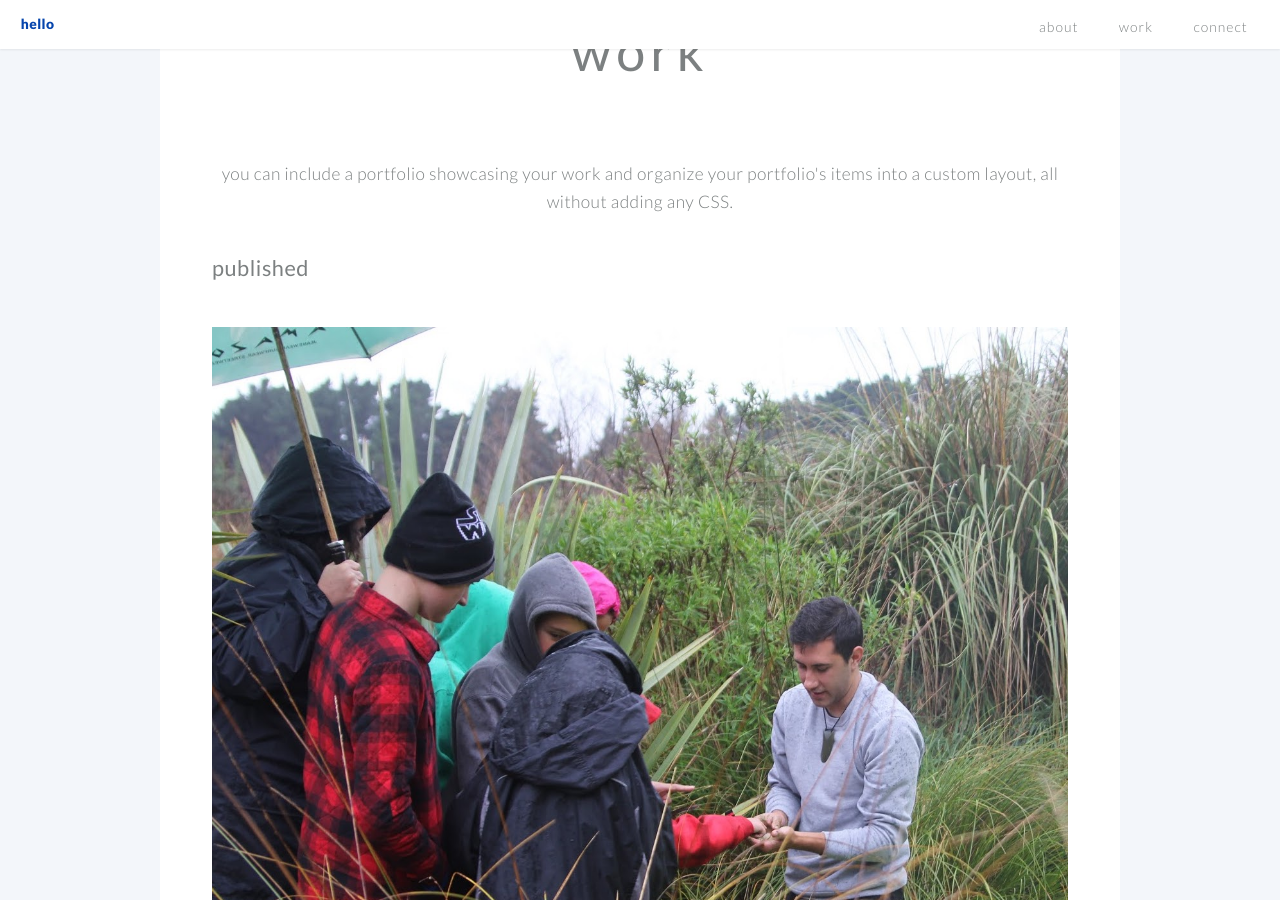
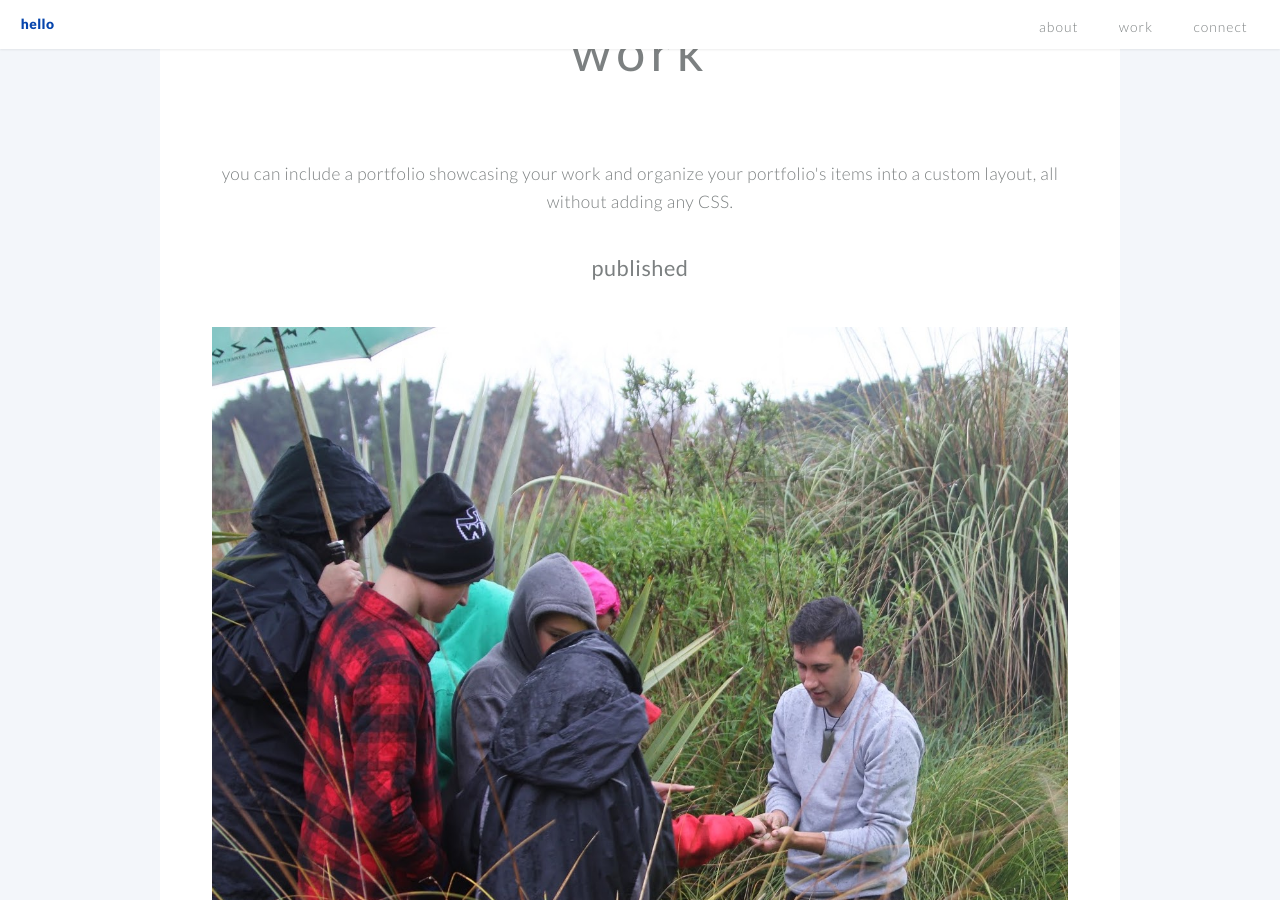
Before and after one commit to aislingrayne/aislingrayne.github.io, a Jekyll site: the page built from index.md, in a window 1280 px wide and 900 px high, scrolled down 1964 px. Built offline with Jekyll 4.4.1, drawn with Linux system fonts in a browser that asks for light colours.

Commit message:
Update hello-default.html

```diff
--- a/_layouts/hello-default.html
+++ b/_layouts/hello-default.html
@@ -124,11 +124,11 @@
                 <div class="row">
 
                           <div class="12u">
-                              <h3 style="margin-bottom:2em; text-align:left; font-size:1.25em"><strong>{{ categories.category}}</strong></h3>
+                              <h3 style="margin-bottom:2em; font-size:1.25em"><strong>{{ categories.category}}</strong></h3>
                           </div>
 
                           {% for items in categories.items %}
-                          <div class="12u item">
+                          <div class="12u item" style="text-align:left">
                             <section>
                               <div class="image featured">
                                   <img src="{{ items.image }}" alt="" />
```
